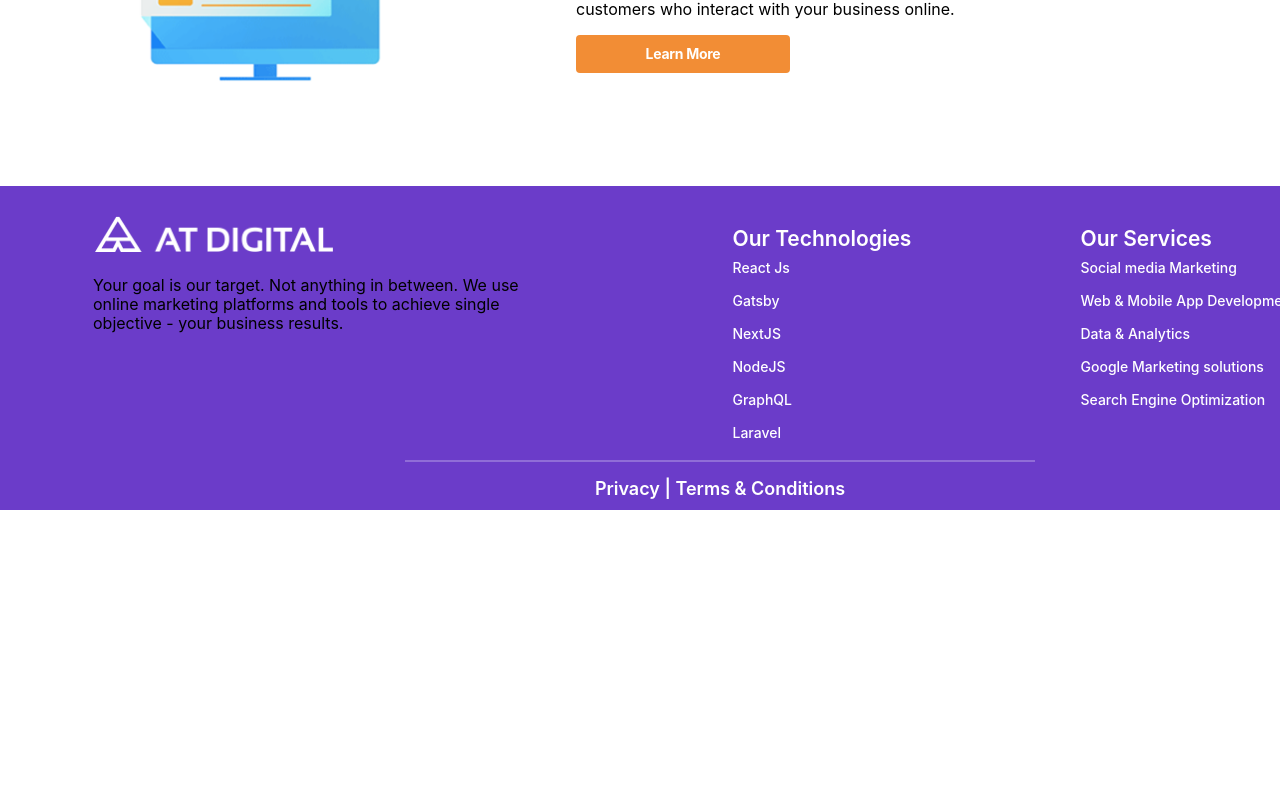
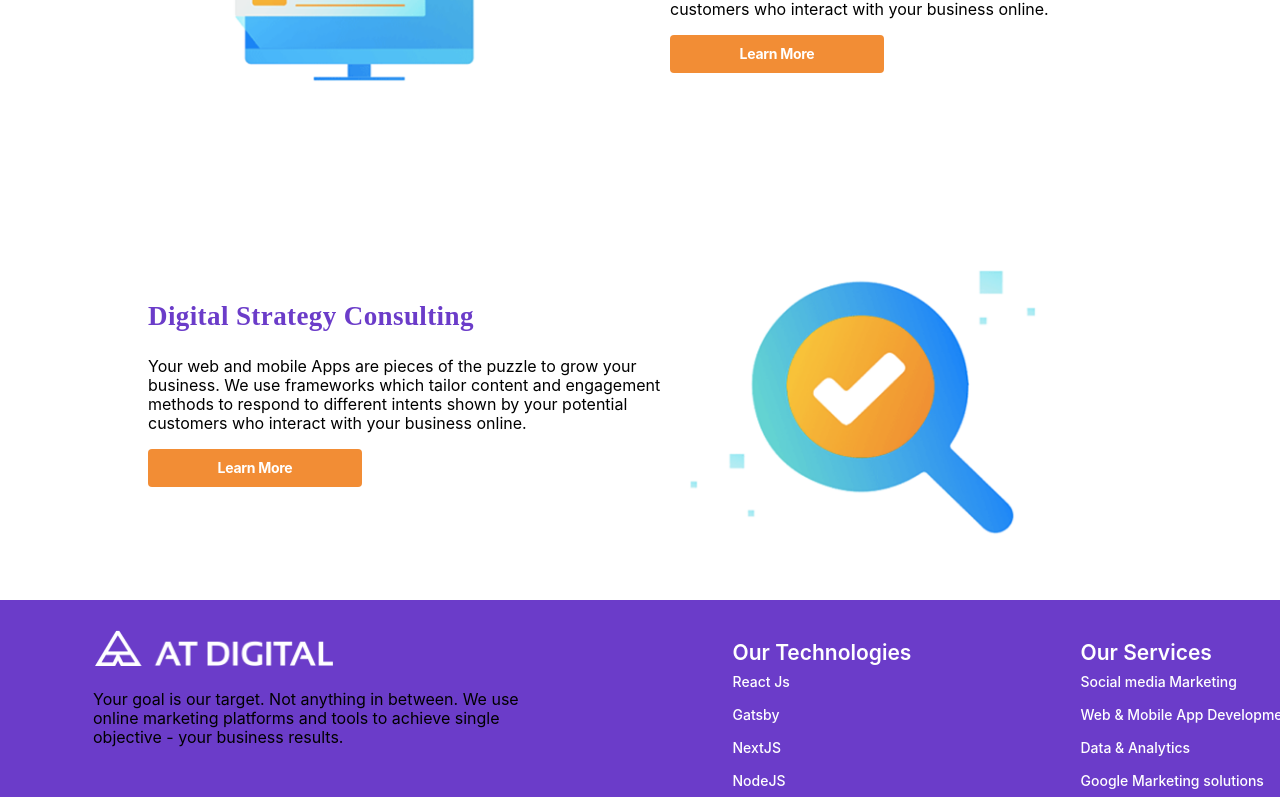
Before and after one commit to NimeshaKavindi/AT-Digital---Nimesha-Kavindi, a React (Create React App) app: page / in a window 1280 px wide. Shown: the part 1005-1802 px from the top of the page. Before the commit the page ends 1525 px from the top, so only its background shows below. Built offline with nearby package versions, Linux system fonts and the light colour scheme.

Commit message:
Add digital stategy section andd image and content, make css

```diff
--- a/src/Pages/Home.js
+++ b/src/Pages/Home.js
@@ -6,6 +6,7 @@ import Button from "../Components/Button";
 import hero from "../assests/Hero Image.png";
 import "../styles/home.css"
 import web from "../assests/web.png";
+import digital from "../assests/digital.png"
 
 function Home(){
    return(
@@ -47,6 +48,28 @@ function Home(){
 
                     </div>
             </div>
+            <div className="digital-section">
+
+                    <div className="column2">
+                     <div className="text-box">
+                        <div className="title">Digital Strategy Consulting</div><br/>
+                        <div className="text">
+                            <p>
+                            Your web and mobile Apps are pieces of the puzzle to grow your <br/>
+                            business. We use frameworks which tailor content and engagement<br/>
+                            methods to respond to different intents shown by your potential <br/>
+                            customers who interact with your business online.
+                            </p>
+                        </div>
+                        <Button text="Learn More" style="btn_viewmore"></Button>
+
+                     </div>
+
+                    </div>
+                    <div className="digi-img">
+                        <img src={digital} alt="Web Development" />
+                    </div>
+            </div>
 
 
         </div>
--- a/src/styles/home.css
+++ b/src/styles/home.css
@@ -37,16 +37,19 @@
     margin-bottom: 20px;
   }
 
+
 .webDevelop-section {
     display: grid;
     grid-template-columns: 414px 650px;
     gap: 108px;
     align-items: center;
     justify-content: center;
+    margin-left: 188px;
+
   }
 
   .web-img img {
-    width: 100%;
+    width: 414px;
     height: 414px;
   }
 
@@ -81,3 +84,19 @@
     text-align: left;
     color:#000000;
   }
+
+  .digital-section{
+    display: grid;
+    grid-template-columns: 414px 650px;
+    gap: 108px;
+    align-items: center;
+    justify-content: center;
+    top:1351px;
+    margin-left: 188px;
+
+  }
+
+  .digi-img img {
+    width: 414px;
+    height: 414px;
+  }
```
Also changed, not shown: src/assests/digital.png (added).
